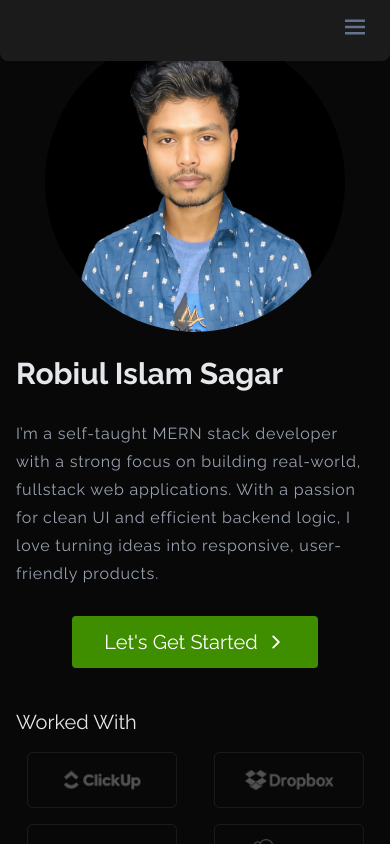
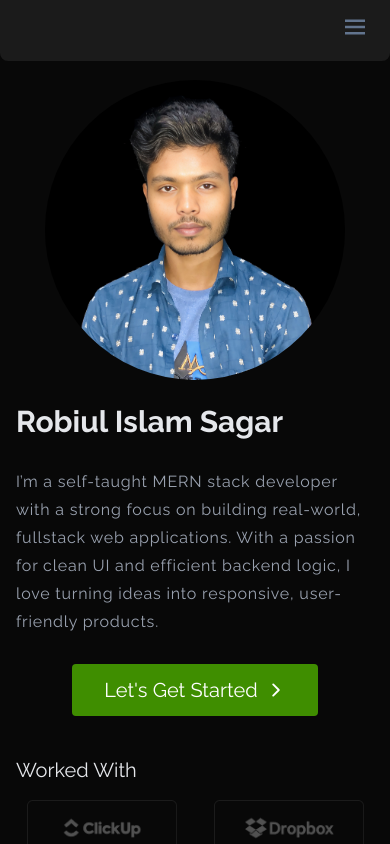
Before and after one commit to robiulsagor/portfolio-with-nextjs, a Next.js app: page / in a window 390 px wide. Shown: the top 844 px of the page. Built offline with nearby package versions, Linux system fonts and the light colour scheme.

Commit message:
fix: Css padding top issue fix, add more space

```diff
--- a/app/globals.css
+++ b/app/globals.css
@@ -26,7 +26,7 @@ html {
 }
 
 .wrapper {
-  @apply max-w-6xl mx-auto px-4 py-8 md:pt-[100px];
+  @apply max-w-6xl mx-auto px-4 py-8 pt-[80px] md:pt-[100px];
 }
 
 /* just to define colors in the case studies page */
```
